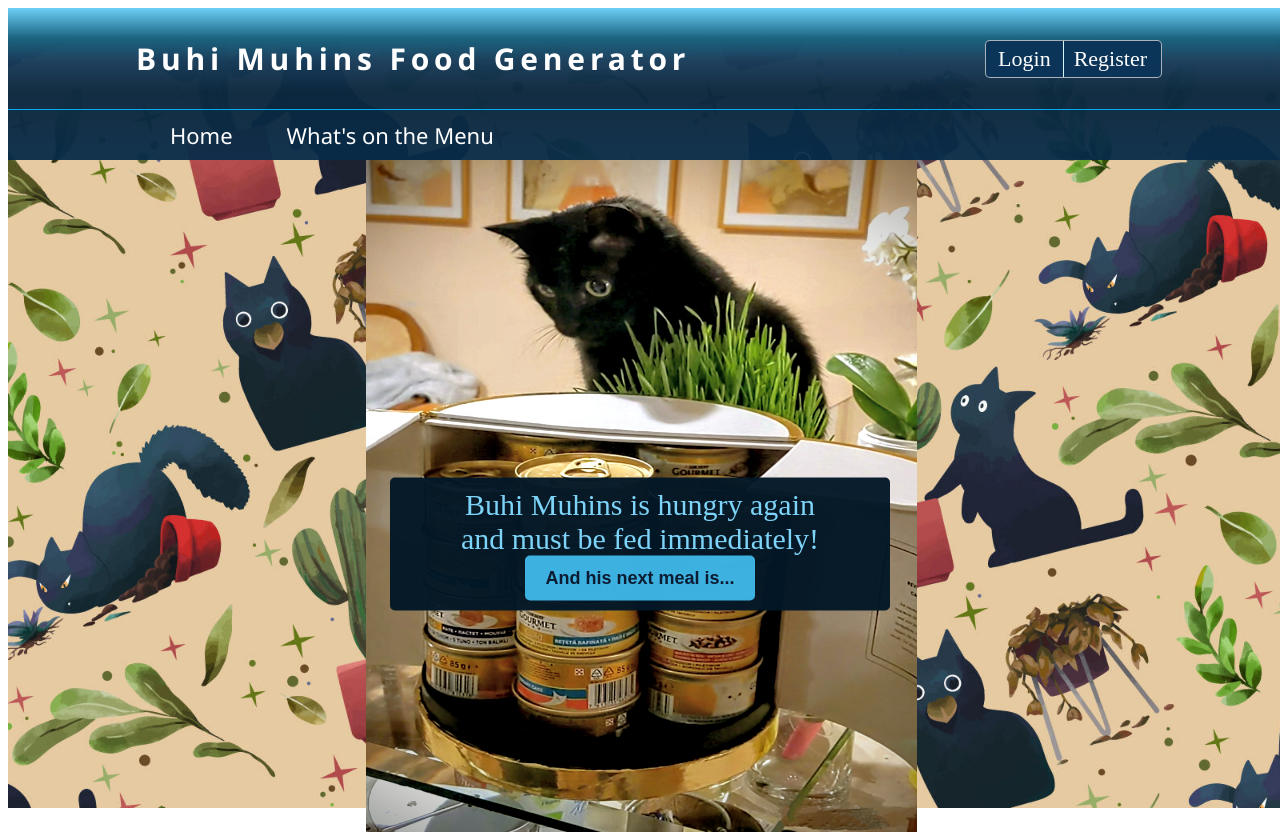
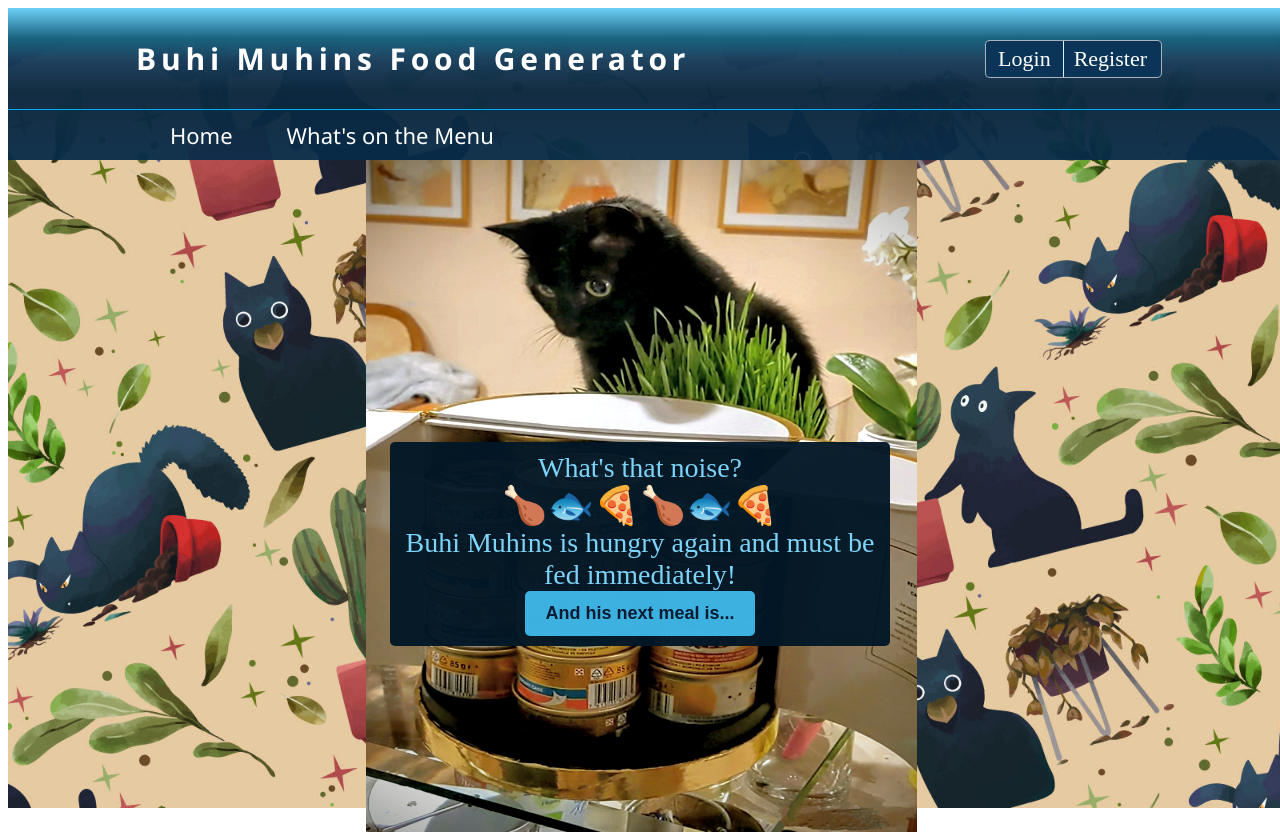
Before and after one commit to slavpisarov/Feed-Buhi-Muhins, an Angular app: page /home in a window 1280 px wide. Built offline with nearby package versions, Linux system fonts and the light colour scheme.

Commit message:
add spinner and emoji component

```diff
--- a/src/app/app.component.html
+++ b/src/app/app.component.html
@@ -1,6 +1,5 @@
 
 <div id="container">
-
   <div id="photo">
     <app-header />
     <router-outlet />
--- a/src/app/app.module.ts
+++ b/src/app/app.module.ts
@@ -10,6 +10,7 @@ import { CreateComponent } from './create/create.component';
 import { FormsModule } from '@angular/forms';
 import { EditFoodComponent } from './edit-food/edit-food.component';
 import { PageNotFoundComponent } from './page-not-found/page-not-found.component';
+import { EmojiDisplayComponent } from './emoji-display/emoji-display.component';
 
 @NgModule({
   declarations: [
@@ -19,7 +20,8 @@ import { PageNotFoundComponent } from './page-not-found/page-not-found.component
     CatalogComponent,
     CreateComponent,
     EditFoodComponent,
-    PageNotFoundComponent
+    PageNotFoundComponent,
+    EmojiDisplayComponent
   ],
   imports: [
     BrowserModule,
--- a/src/app/catalog/catalog.component.ts
+++ b/src/app/catalog/catalog.component.ts
@@ -40,7 +40,7 @@ export class CatalogComponent implements OnInit{
   delete(id:string){
 
     this.apiService.delete(id).subscribe(()=>{
-        this.router.navigate(['/'])
+        this.router.navigate(['/catalog'])
     })
 
   }
--- a/src/app/create/create.component.ts
+++ b/src/app/create/create.component.ts
@@ -27,7 +27,7 @@ constructor(private apiService:ApiService, private router:Router, private userSe
     const {type} = form.value;
 
       this.apiService.addFood(type).subscribe(()=>{
-        this.router.navigate(['/home'])
+        this.router.navigate(['/catalog'])
       })
 
   }
--- /dev/null
+++ b/src/app/emoji-display/emoji-display.component.html
@@ -0,0 +1 @@
+<p>emoji-display works!</p>
--- /dev/null
+++ b/src/app/emoji-display/emoji-display.component.ts
@@ -0,0 +1,26 @@
+import { Component, Input } from '@angular/core';
+import { DomSanitizer, SafeHtml } from '@angular/platform-browser';
+
+@Component({
+  selector: 'app-emoji-display',
+  template: `
+    <div [innerHTML]="emojiHTML"></div>
+  `
+})
+export class EmojiDisplayComponent {
+  @Input() emojiUnicode: string | undefined;
+  emojiHTML: SafeHtml | undefined;
+
+  constructor(private domSanitizer: DomSanitizer) {
+    this.updateEmoji();
+  }
+
+  ngOnChanges(): void {
+    this.updateEmoji();
+  }
+
+  private updateEmoji(): void {
+    const emojiHTML = `&#x${this.emojiUnicode};`;
+    this.emojiHTML = this.domSanitizer.bypassSecurityTrustHtml(emojiHTML);
+  }
+}
--- a/src/app/home/home.component.html
+++ b/src/app/home/home.component.html
@@ -1,22 +1,32 @@
 <img src="../../assets/images/Buhi-Muhins-Photo.png" alt="cat-food">
 
 <div class="wrapper">
-    <!-- <span class="span-wrapper">What's that noise?</span>
-    <span class="span-wrapper">&#127831; &#128031; &#127829; &#127831; &#128031; &#127829;</span> -->
-    <!-- <span class="span-wrapper">Buhi Muhins is hungry again and must be fed immediately!</span> -->
-    <span class="span-wrapper">Buhi Muhins is hungry again </span>
-    <span class="span-wrapper">and must be fed immediately!</span>
-    <p id="food" *ngIf="currentFood.length !==0 "> {{ currentFood }}</p>
+    <span class="span-wrapper">What's that noise?</span>
+    <span class="span-wrapper" >
+        <div id="emojis">
+            <app-emoji-display [emojiUnicode]="'1F357'"></app-emoji-display>
+            <app-emoji-display [emojiUnicode]="'1F41F'"></app-emoji-display>
+            <app-emoji-display [emojiUnicode]="'1F355'"></app-emoji-display>
+            <app-emoji-display [emojiUnicode]="'1F357'"></app-emoji-display>
+            <app-emoji-display [emojiUnicode]="'1F41F'"></app-emoji-display>
+            <app-emoji-display [emojiUnicode]="'1F355'"></app-emoji-display>
+        </div>
+        </span>
+    <span class="span-wrapper">Buhi Muhins is hungry again and must be fed immediately!</span>
+    <!-- <span class="span-wrapper">Buhi Muhins is hungry again </span>
+    <span class="span-wrapper">and must be fed immediately!</span> -->
+        <p id="food" *ngIf="currentFood.length !==0 && !isLoading"> {{ currentFood }}</p>
+        <p class="loader" *ngIf="isLoading"></p>
     <button id="btn" [disabled]="isTheSame" (click)="generateFood()">And his next meal is...</button>
 </div>
 
-<div class="alert" *ngIf="isTheSame && sameFoodCounter < 2">
+<div class="alert" *ngIf="isTheSame && sameFoodCounter < 2 && !isLoading">
     <span class="alert-wrapper">I had that last time,</span>
     <span class="alert-wrapper">choose another!</span>
     <button id="alert-btn" (click)="regenerateFood()">Sure thing!</button>
 </div>
 
-<div class="alert" *ngIf="sameFoodCounter >= 2 && isTheSame">
+<div class="alert" *ngIf="sameFoodCounter >= 2 && isTheSame && !isLoading">
     <span class="alert-wrapper">Ahh, not again,</span>
     <span class="alert-wrapper">pleace try one more time!</span>
     <button id="alert-btn" (click)="regenerateFood()">No worries!</button>
--- a/src/app/home/home.component.scss
+++ b/src/app/home/home.component.scss
@@ -20,14 +20,16 @@ img {
     border-radius: 5px;
 }
 
-
+#food{
+    font-size: 40px;
+    color: rgb(247, 137, 74);
+}
 .span-wrapper{
     display: block;
     text-align: center;
-    font-size: 30px;
+    font-size: 28px;
     font-weight: 545;
     color: rgb(125, 211, 248);
-    // color: rgb(108, 207, 247);
 }
 
 p{
@@ -95,3 +97,35 @@ button{
     border-radius: 2px;
     cursor: pointer;
 }
+
+//LOADER
+.loader {
+    border: 6px solid rgba(0, 0, 0, 0.3);
+    border-top: 4px solid #ffffff;
+    border-radius: 100%;
+    width: 70px;
+    height: 70px;
+    animation: spin 0.7s linear infinite;
+    margin: 18px auto;
+  }
+
+  @keyframes spin {
+    0% {
+      transform: rotate(0deg);
+    }
+    100% {
+      transform: rotate(360deg);
+    }
+  }
+
+
+  //EMOJIS
+// :host {
+//     display: inline-block; /* Ensure the emoji component takes only the necessary width */
+//   }
+
+  /* Emoji container styles */
+  #emojis {
+    display: inline-flex;
+    font-size: 37px;
+  }
--- a/src/app/home/home.component.ts
+++ b/src/app/home/home.component.ts
@@ -8,18 +8,19 @@ import { Food } from "src/types/food";
   styleUrls: ["./home.component.scss"],
 })
 export class HomeComponent {
-
+  isLoading: boolean = false;
   foodList: Food[] = [];
-  currentFood:string = '';
-  isTheSame:boolean = false;
-  preveousFood:string = '';
-  sameFoodCounter:number = 0;
+  currentFood: string = "";
+  isTheSame: boolean = false;
+  preveousFood: string = "";
+  sameFoodCounter: number = 0;
 
   constructor(private apiService: ApiService) {}
 
-  generateFood():void{
+  generateFood(): void {
+    this.isLoading = true;
+
     this.apiService.getFood().subscribe((foods) => {
-
       this.foodList = Object.values(foods);
       const foodsLength = this.foodList.length;
       this.isTheSame = false;
@@ -27,31 +28,43 @@ export class HomeComponent {
       const random = Math.floor(Math.random() * foodsLength);
       this.currentFood = this.foodList[random].type;
 
-      if(this.preveousFood === this.currentFood){
-        this.isTheSame = true,
+      setTimeout(() => {
+        if (this.preveousFood === this.currentFood) {
+          this.isTheSame = true;
            this.sameFoodCounter++;
         }
-      this.preveousFood = this.currentFood
+        this.isLoading = false;
+      }, 1000);
+
+      setTimeout(() => {
+        this.preveousFood = this.currentFood;
+      }, 1000);
     });
 
   }
 
-regenerateFood():void{
+  regenerateFood(): void {
+    this.isLoading = true;
     this.apiService.getFood().subscribe((res) => {
-
       this.foodList = Object.values(res);
       const foodsLength = this.foodList.length;
 
       const random = Math.floor(Math.random() * foodsLength);
       this.currentFood = this.foodList[random].type;
 
+      setTimeout(() => {
+
         this.preveousFood === this.currentFood
           ? this.sameFoodCounter++
-    : (this.sameFoodCounter = 0 , this.isTheSame = false);
+          : ((this.sameFoodCounter = 0), (this.isTheSame = false));
+        this.isLoading = false;
 
-    this.preveousFood = this.currentFood
+      }, 1000);
+
+      setTimeout(() => {
+
+        this.preveousFood = this.currentFood;
+      }, 1000);
     });
-
   }
-
 }
```
Also changed, not shown: src/app/emoji-display/emoji-display.component.scss (added), 1 other file (tests, documents, lock files or other folders). Lines whose indentation alone changed are shown as unchanged.
